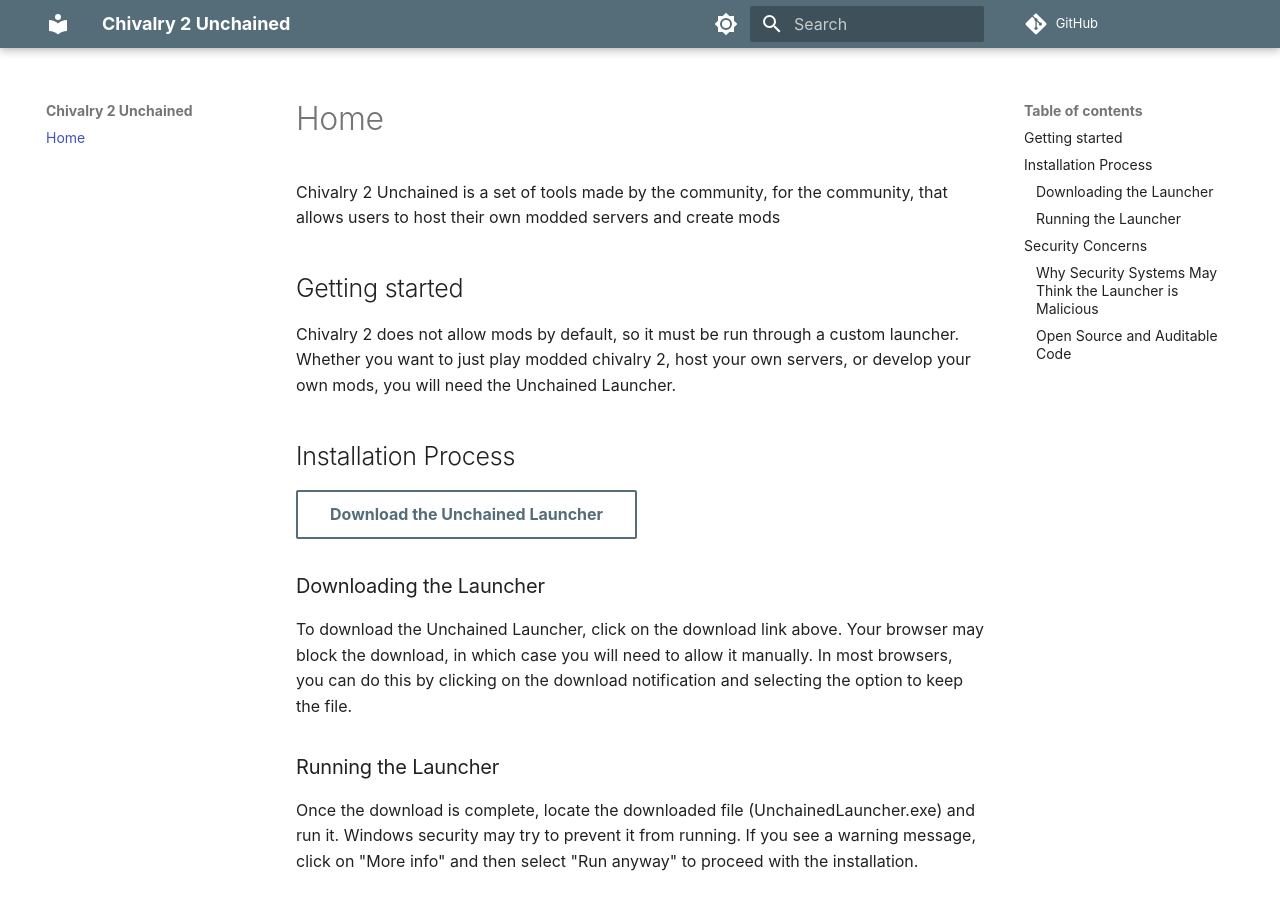
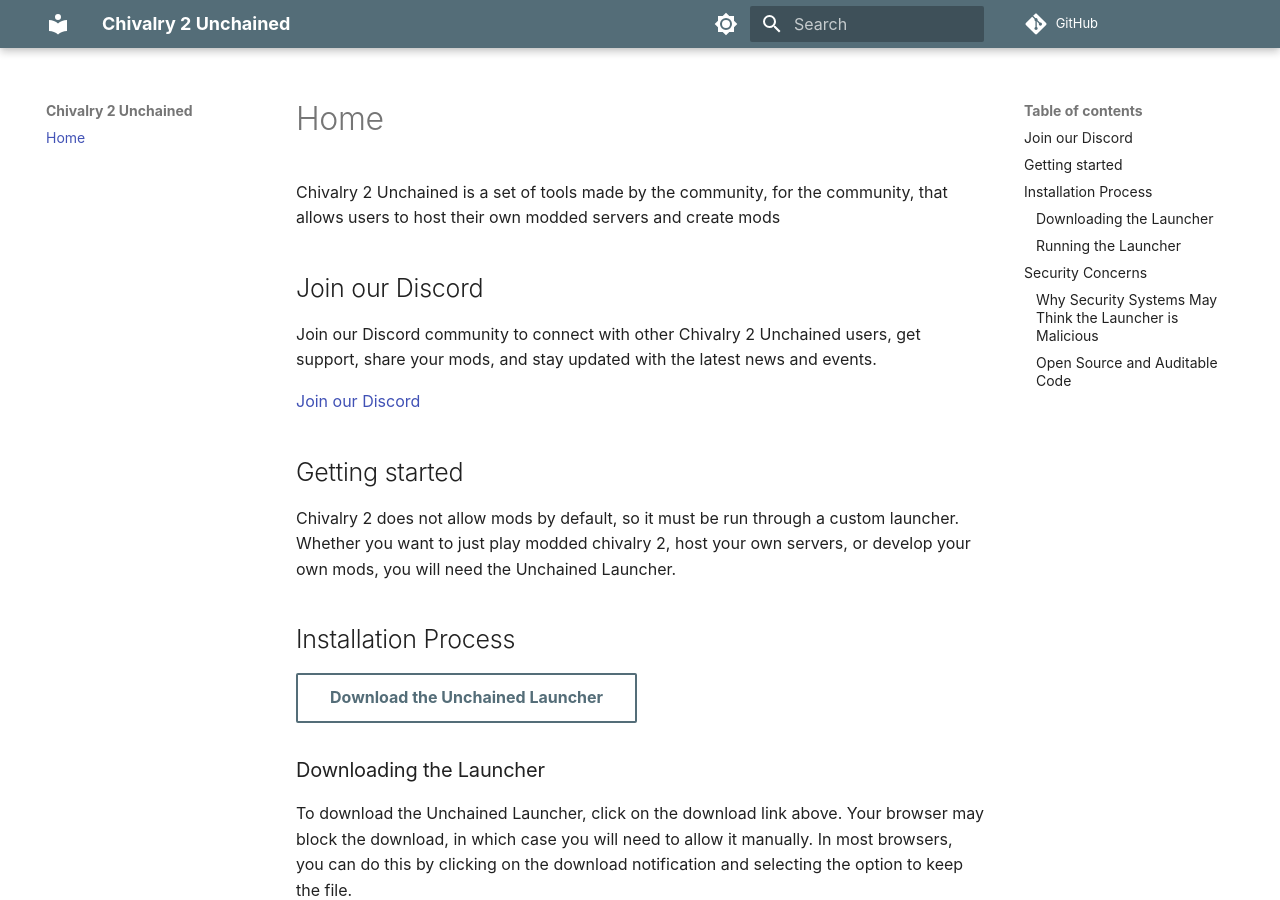
Before and after one commit to Chiv2-Community/unchained-wiki, an MkDocs documentation site: the page built from docs/index.md, in a window 1280 px wide and 900 px high. Built offline with MkDocs 1.6.1 and Material for MkDocs 9.7.7, drawn with Linux system fonts in a browser that asks for light colours; some web fonts are replaced; comment, search, counter and statistics services are not loaded.

Commit message:
Add discord link to docs/index.md
Add a Discord link to `docs/index.md`.

* Add a new section titled "Join our Discord"
* Add a brief description about the Discord community
* Add the Discord link `https://discord.gg/chiv2unchained` under the new section

---

For more details, open the [Copilot Workspace session](https://copilot-workspace.githubnext.com/Chiv2-Community/unchained-wiki?shareId=XXXX-XXXX-XXXX-XXXX).

```diff
--- a/docs/index.md
+++ b/docs/index.md
@@ -1,4 +1,9 @@
 Chivalry 2 Unchained is a set of tools made by the community, for the community, that allows users to host their own modded servers and create mods
+
+## Join our Discord
+Join our Discord community to connect with other Chivalry 2 Unchained users, get support, share your mods, and stay updated with the latest news and events.
+
+[Join our Discord](https://discord.gg/chiv2unchained)
 
 ## Getting started
 Chivalry 2 does not allow mods by default, so it must be run through a custom launcher. Whether you want to just play modded chivalry 2, host your own servers, or develop your own mods, you will need the Unchained Launcher.
```
